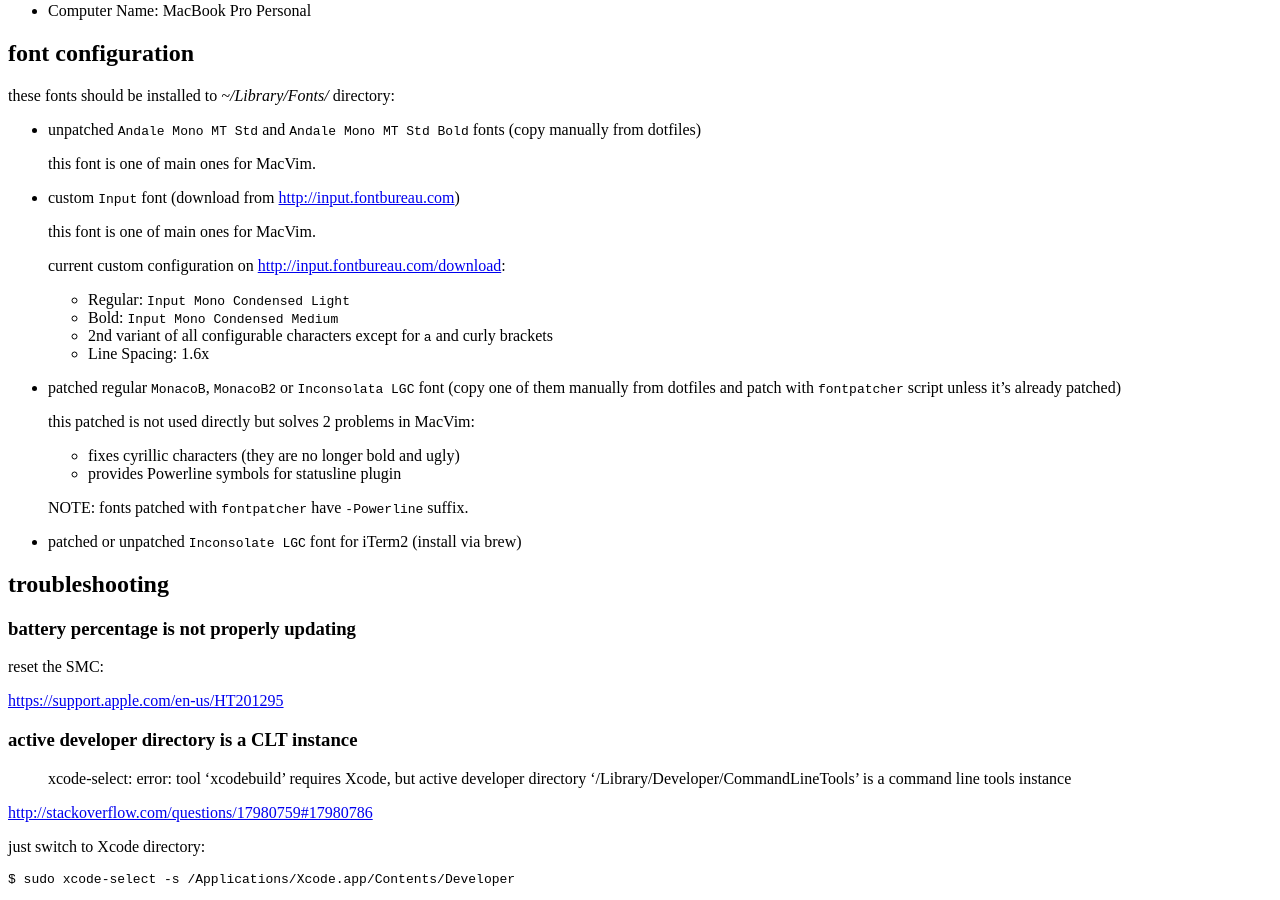
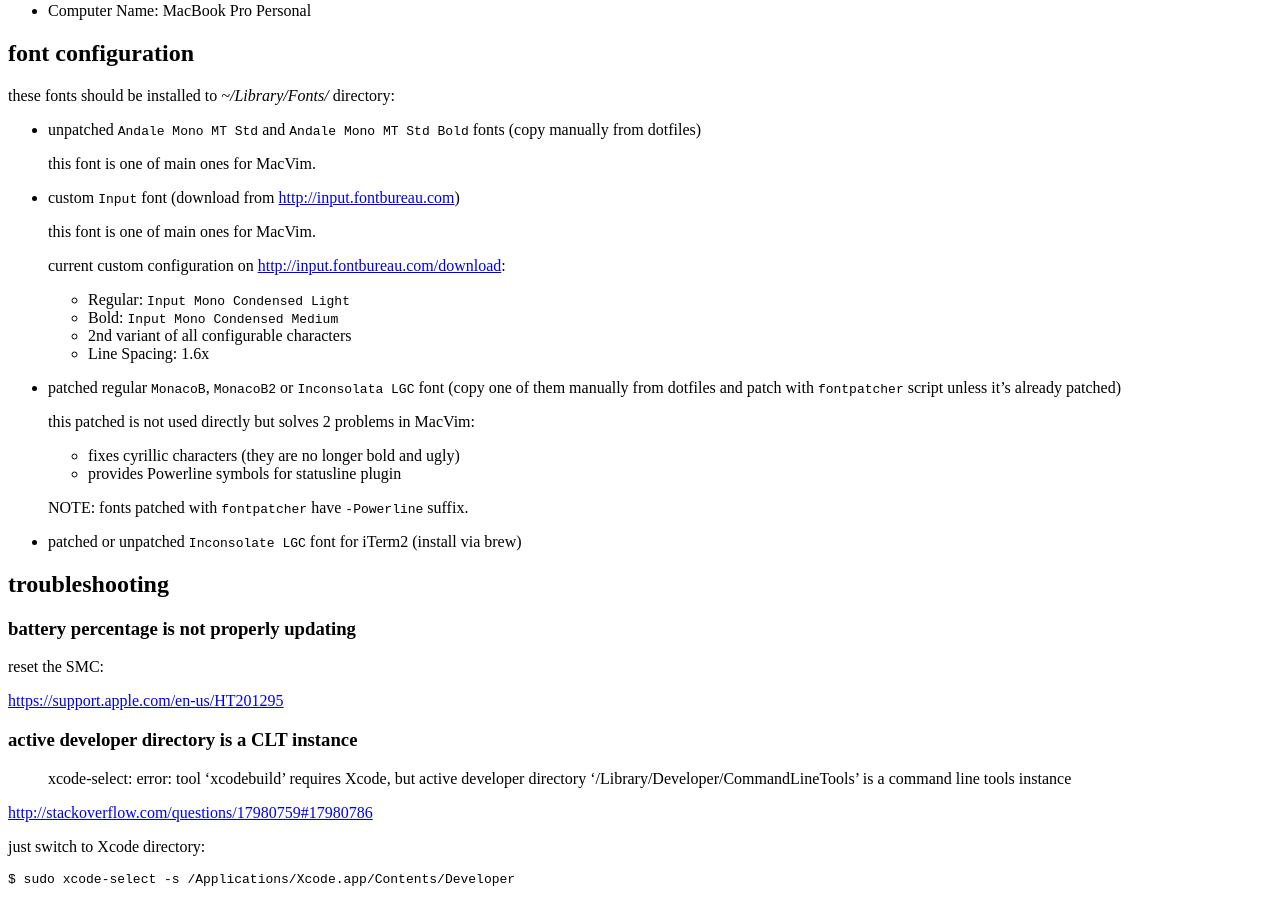
Before and after one commit to tap349/tap349.github.io, a Jekyll site: the page built from _posts/2016-10-03-macos-configuration.md, in a window 1280 px wide and 900 px high, scrolled down 3404 px. Built offline with Jekyll 4.4.1, drawn with Linux system fonts in a browser that asks for light colours.

Commit message:
update 2017-07-20_13:49:15

```diff
--- a/_posts/2016-10-03-macos-configuration.md
+++ b/_posts/2016-10-03-macos-configuration.md
@@ -199,7 +199,7 @@
 
   - Regular: `Input Mono Condensed Light`
   - Bold: `Input Mono Condensed Medium`
-  - 2nd variant of all configurable characters except for `a` and curly brackets
+  - 2nd variant of all configurable characters
   - Line Spacing: 1.6x
 
 - patched regular `MonacoB`, `MonacoB2` or `Inconsolata LGC` font
```
